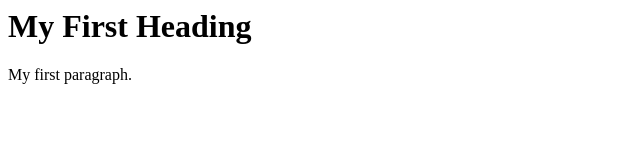
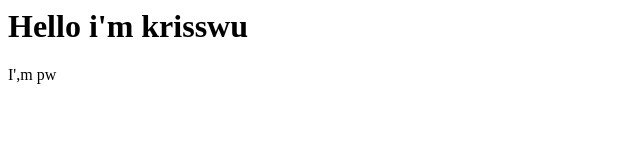
Before and after one commit to bigpig2013/bigpig2013.github.io, a plain HTML site: page index.html in a window 1280 px wide. Shown: the whole page, without its empty margins (0-640 px from the left). Drawn offline with Linux system fonts and the light colour scheme.

Commit message:
Update index.html

```diff
--- a/index.html
+++ b/index.html
@@ -1,9 +1,9 @@
 <html>
 <body>
 
-<h1>My First Heading</h1>
+<h1>Hello i'm krisswu</h1>
 
-<p>My first paragraph.</p>
+<p>I',m pw</p>
 
 </body>
 </html>
```
